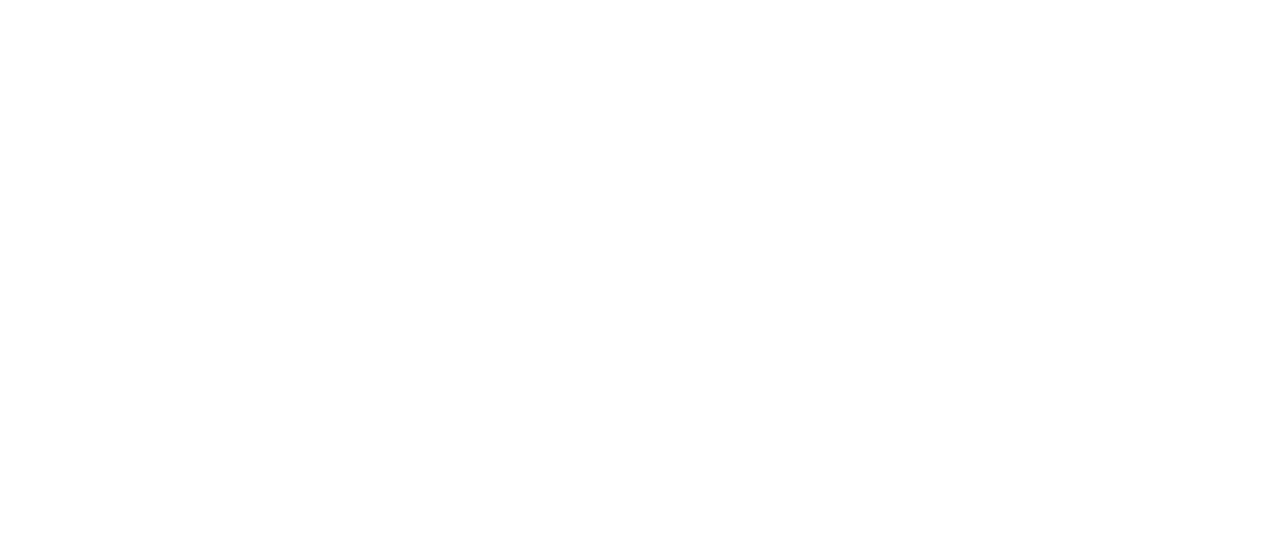
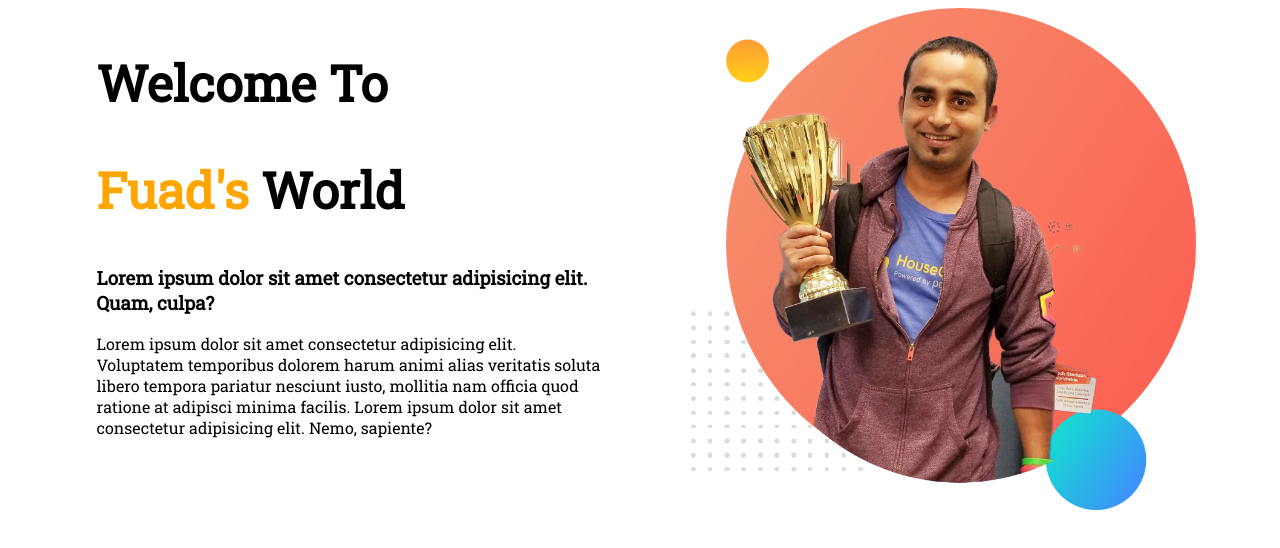
Before and after one commit to hasanfuad/Module4, a plain HTML site: page index.html in a window 1280 px wide. Drawn offline with Linux system fonts and the light colour scheme.

Commit message:
top part commit

```diff
--- a/index.html
+++ b/index.html
@@ -5,8 +5,21 @@
     <meta http-equiv="X-UA-Compatible" content="IE=edge">
     <meta name="viewport" content="width=device-width, initial-scale=1.0">
     <title>Personal Portfolio</title>
+    <link rel="stylesheet" href="styles.css">
+    <link rel="preconnect" href="https://fonts.gstatic.com">
+    <link href="https://fonts.googleapis.com/css2?family=Poppins:wght@200&family=Roboto+Slab&display=swap" rel="stylesheet">
 </head>
 <body>
-
+    <section>
+        <div class="half-width">
+            <h1>Welcome To</h1>
+            <h1> <span class="name-color">Fuad's</span> World</h1>
+            <h3>Lorem ipsum dolor sit amet consectetur adipisicing elit. Quam, culpa?</h3>
+            <p>Lorem ipsum dolor sit amet consectetur adipisicing elit. Voluptatem temporibus dolorem harum animi alias veritatis soluta libero tempora pariatur nesciunt iusto, mollitia nam officia quod ratione at adipisci minima facilis.  Lorem ipsum dolor sit amet consectetur adipisicing elit. Nemo, sapiente?</p>
+        </div>
+        <div class="half-width">
+            <img src="images/jhankar.png" alt="">
+        </div>
+    </section>
 </body>
 </html>
--- /dev/null
+++ b/styles.css
@@ -0,0 +1,23 @@
+
+body{
+    font-family: 'Roboto Slab', serif;
+}
+
+h1{
+    font-size: 50px;
+}
+
+.name-color{
+    color: orange;
+}
+
+.half-width{
+    width: 40%;
+    float: left;
+    margin-left: 5%;
+    padding-left: 2%;
+}
+
+.half-width img{
+    width: 100%;
+}
```
